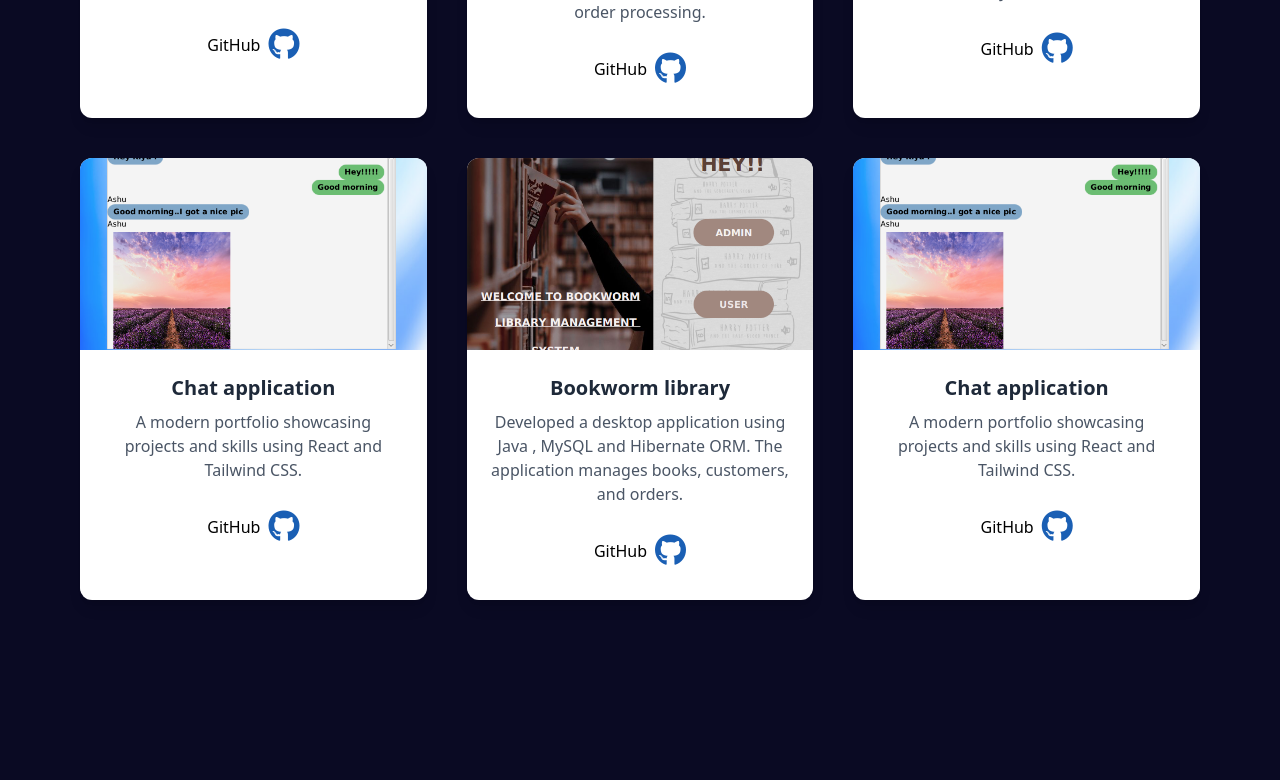
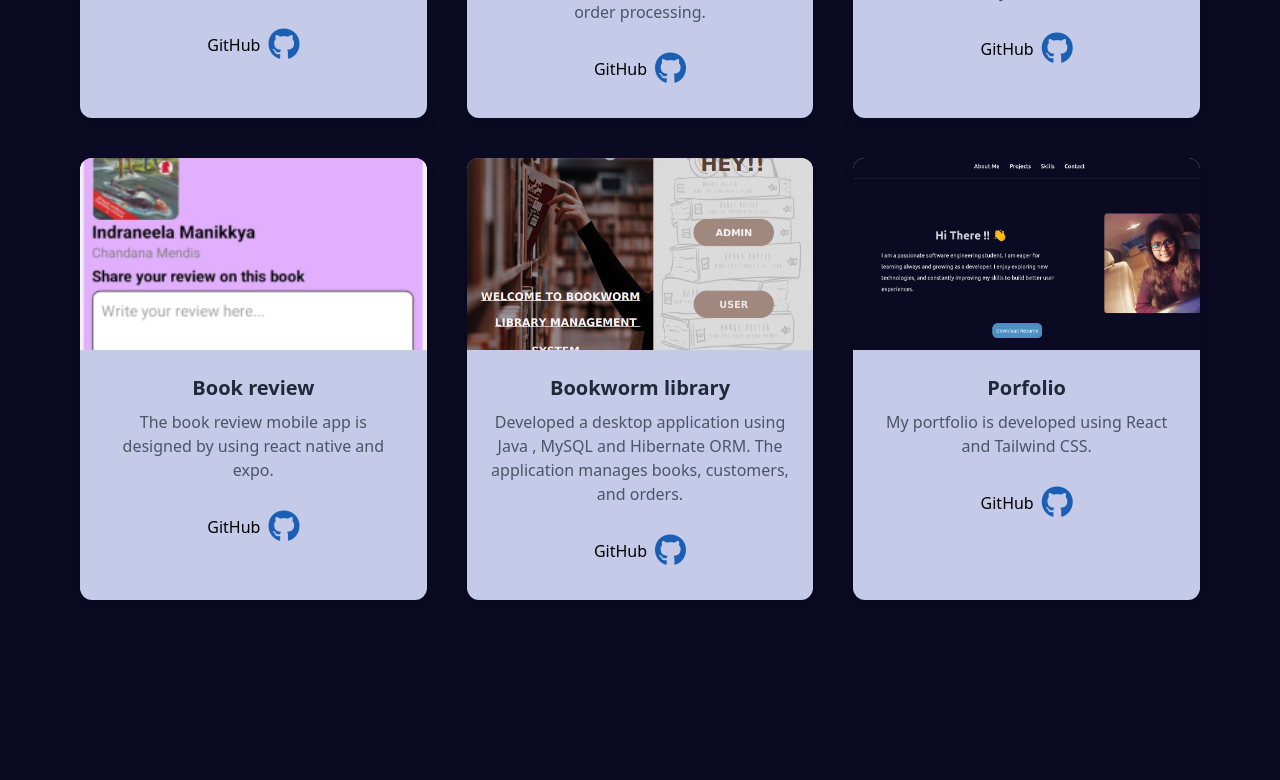
Before and after one commit to pubudiniashani/react-portfolio, a React (Vite) app: page / in a window 1280 px wide. Shown: the part 1188-1968 px from the top of the page. Built offline with nearby package versions, Linux system fonts and the light colour scheme.

Commit message:
projects updated

```diff
--- a/src/components/Projects.tsx
+++ b/src/components/Projects.tsx
@@ -1,9 +1,9 @@
 import image1 from "../assets/green shadow.png";
 import image2 from "../assets/pos.png";
 import image3 from "../assets/book store.png";
-import image4 from "../assets/chat app.png";
+import image4 from "../assets/mobile app.png";
 import image5 from "../assets/bookworm library.png";
-import image6 from "../assets/chat app.png";
+import image6 from "../assets/portfolio.png";
 
 
 export const Projects = () => {
@@ -11,39 +11,39 @@ export const Projects = () => {
         {
             title: "Green Shadow (Pvt) Ltd",
             description: "The crop monitoring system managing crops,fields,staff,vehicles developed using Java , Spring Boot , MySQL , JS and JWT authentication.",
-            image: image1, // Unique Image for Project 1
+            image: image1,
             link: "#",
             github: "https://github.com/pubudiniashani/green-shadow-react",
         },
         {
             title: "Point Of Sales System",
             description: "Developed a Point Of Sales system  using HTML , CSS and JS. The main functionalities include customer management, item management, and order processing.",
-            image: image2, // Unique Image for Project 2
+            image: image2,
             github: "https://github.com/pubudiniashani/Assignment-06",
         },
         {
             title: "Book Store Management System",
             description: "Developed a desktop application for managing a bookstore using Java and JavaFX. ",
-            image: image3, // Unique Image for Project 3
+            image: image3,
             github:"https://github.com/pubudiniashani/bookshop",
         },
         {
-            title: "Chat application",
-            description: "A modern portfolio showcasing projects and skills using React and Tailwind CSS.",
-            image: image4, // Unique Image for Project 3
-            github:"https://github.com/pubudiniashani/chat-application",
+            title: "Book review",
+            description: "The book review mobile app is designed by using react native and expo.",
+            image: image4,
+            github:"https://github.com/pubudiniashani/book-review",
         },
         {
             title: "Bookworm library",
             description: "Developed a desktop application using Java , MySQL and Hibernate ORM. The application  manages books, customers, and orders.",
-            image: image5, // Unique Image for Project 3
+            image: image5,
             github:"https://github.com/pubudiniashani/Bookworm",
         },
         {
-            title: "Chat application",
-            description: "A modern portfolio showcasing projects and skills using React and Tailwind CSS.",
-            image: image6, // Unique Image for Project 3
-            github:"",
+            title: "Porfolio",
+            description: "My portfolio is developed using React and Tailwind CSS.",
+            image: image6,
+
         },
     ];
 
@@ -59,7 +59,7 @@ export const Projects = () => {
                 <div className="grid md:grid-cols-2 lg:grid-cols-3 gap-10 ">
                     {projects.map((project, index) => (
                         <div key={index}
-                             className="bg-white rounded-xl shadow-lg overflow-hidden transform hover:scale-105 transition duration-300">
+                             className="bg-[#c5cae9] rounded-xl shadow-lg overflow-hidden transform hover:scale-105 transition duration-300">
                             <img src={project.image} alt={project.title} className="w-full h-48 object-cover"/>
                             <div className="p-6">
                                 <h3 className="text-xl font-semibold text-gray-800">{project.title}</h3>
--- a/src/index.css
+++ b/src/index.css
@@ -4,6 +4,6 @@ body {
   margin: 0;
   padding: 0;
   min-height: 100vh;
-  background-color: #0a0a23; /* Space background color */
+  background-color: #0a0a23;
   background-size: cover;
 }
```
Also changed, not shown: src/assets/mobile app.png (added), src/assets/portfolio.png (added).
